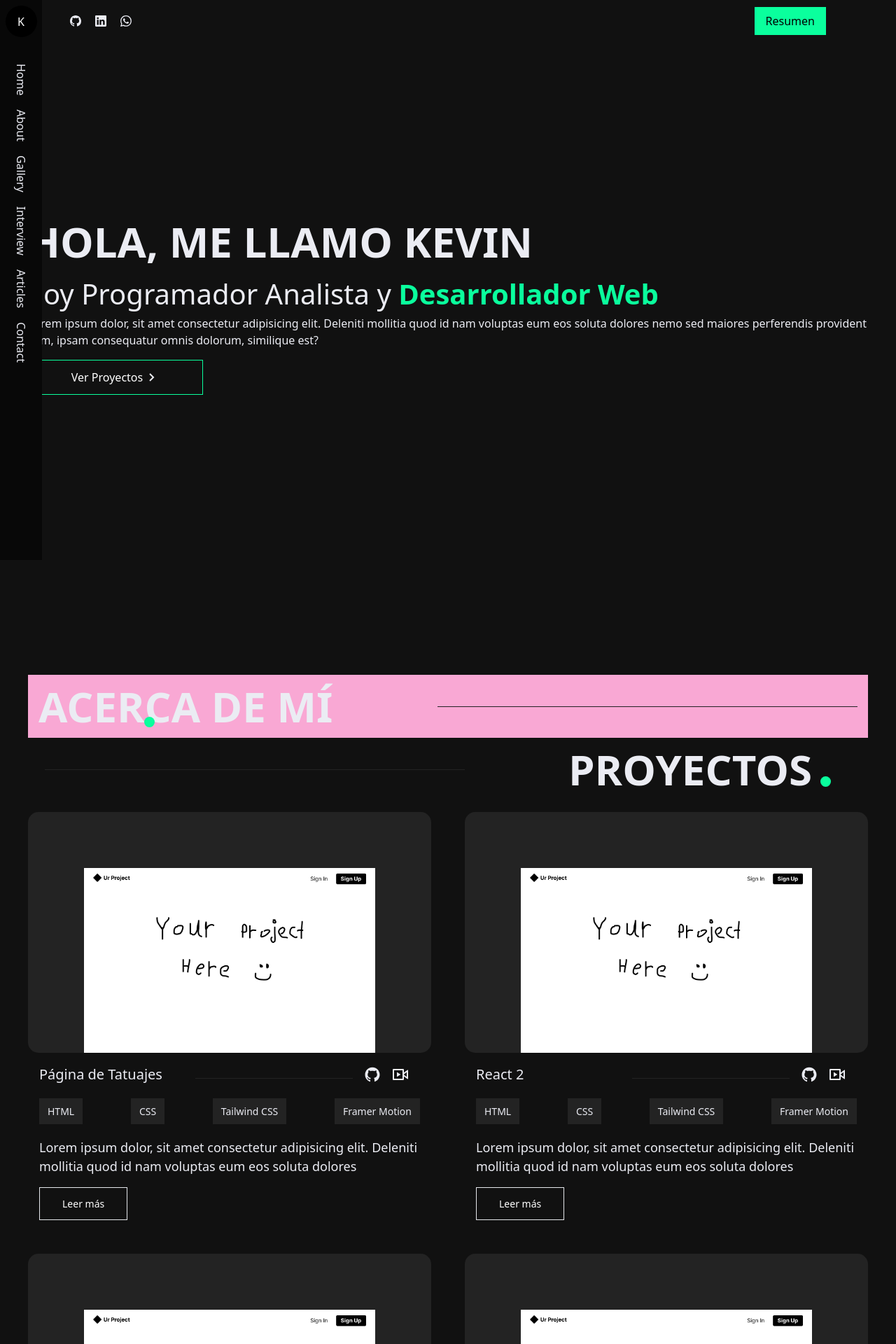
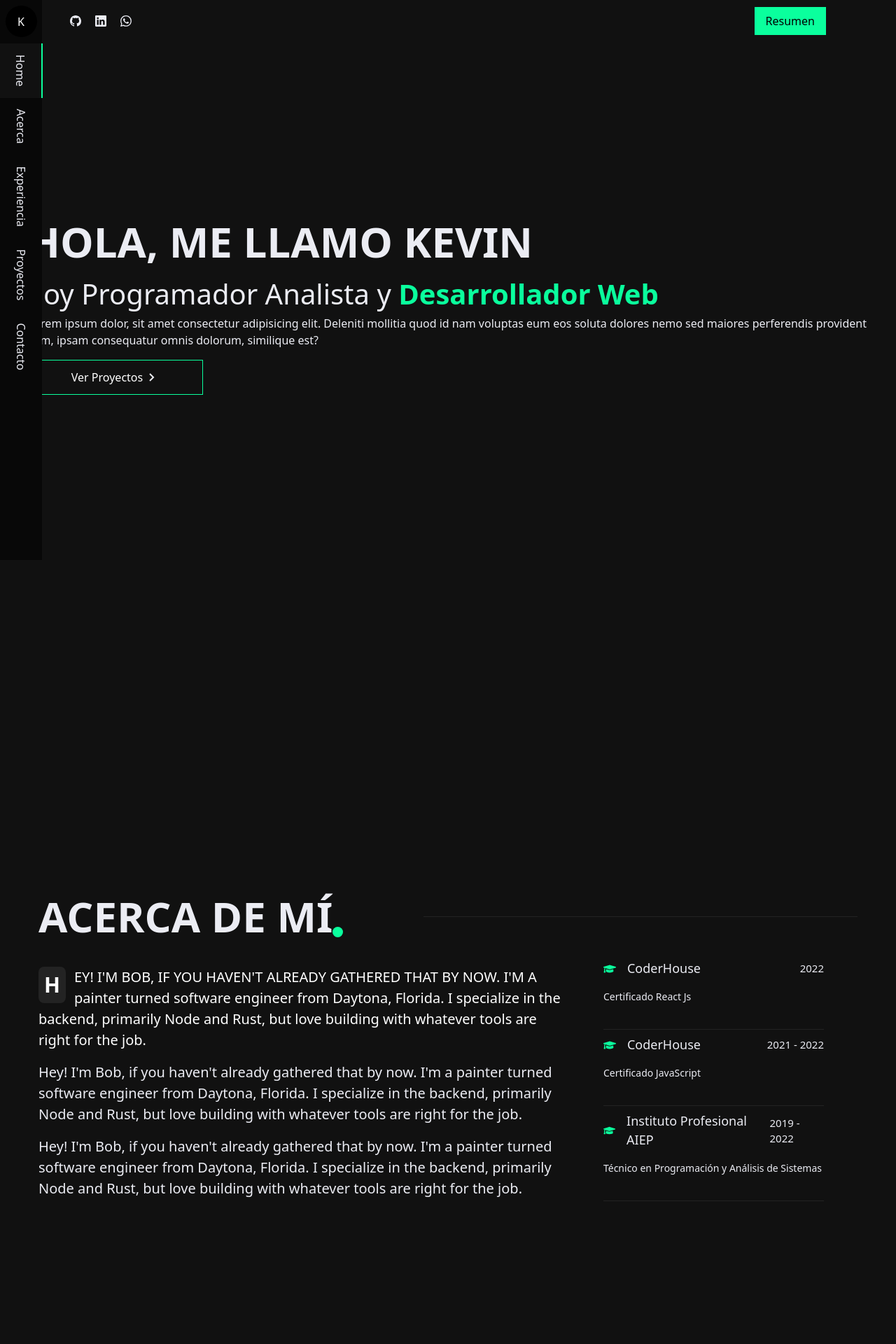
Before and after one commit to KvinPardo/portfolio-nuevo, a React (Vite) app: page / in a window 1280 px wide. Shown: the top 1920 px of the page at 70% size. Built offline with nearby package versions, Linux system fonts and the light colour scheme.

Commit message:
navmobile arreglo en curso

```diff
--- a/src/App.jsx
+++ b/src/App.jsx
@@ -14,15 +14,14 @@ const App = () => {
         <Sidebar />
       </div>
 
-      <div className="">
-        <Header />
-      </div>
+      <Header />
 
       <div className="container mx-auto lg:px-0 px-8">
         <Hero />
         <About />
+        <Experience />
         <Project />
-        <Experience />
+
         <Contact />
       </div>
     </div>
--- a/src/components/About.jsx
+++ b/src/components/About.jsx
@@ -7,23 +7,63 @@ import { fadeIn } from "../variants";
 
 const About = () => {
   // destructure about
-  const { text1, text2, text3 } = aboutData;
+  // console.log(aboutData);
 
   return (
-    <section className="bg-pink-300">
+    <section className="lg:py-[300px] xl:pb-[160px] flex justify-center items-center h-full w-full" id="about">
       <div className="container mx-auto">
         <div className="flex items-center relative justify-between">
-          <h3 className="lg:text-[60px] text-[20px] text-nav uppercase font-extrabold relative">
+          <h3 className="lg:text-[60px] text-[19px] text-nav uppercase font-extrabold">
             Acerca de mí
-            <span className="bg-terciary absolute lg:w-[15px] lg:h-[15px] w-[8px] h-[8px] rounded-full lg:top-[60px] top-5 lg:left-[36%] left-[52%]"></span>
+            <span className="bg-terciary absolute lg:w-[15px] lg:h-[15px] w-[8px] h-[8px] rounded-full lg:top-[60px] top-5"></span>
           </h3>
-          <div className="h-[1px] bg-capitalice lg:w-[600px] w-[100px] text-right ml-6" />
+          <div className="h-[1px] bg-capitalice lg:w-[620px] w-[120px]" />
         </div>
 
-        <div className="flex flex-col lg:flex-row gap-y-4">
-          <p>{text1}</p>
-          <p>{text2}</p>
-          <p>{text3}</p>
+        <div className="flex justify-center items-center h-full w-full flex-col lg:flex-row">
+          {aboutData.map((about, index) => {
+            const { text1, text2, text3 } = about;
+
+            return (
+              <div key={index} className="flex flex-col lg:flex-row">
+                <div className="flex-col justify-center items-center w-full h-full">
+                  <p className="font-light text-[15px] lg:text-[20px] my-4 text-white first-letter:bg-capitalice first-letter:rounded-lg first-line:uppercase  first-letter:text-3xl first-letter:p-2 first-letter:font-bold first-letter:text-white first-letter:mr-3 first-letter:float-left">
+                    {text1}
+                  </p>
+                  <p className="font-light text-[15px] lg:text-[20px] my-4 text-nav">
+                    {text2}
+                  </p>
+                  <p className="font-light text-[15px] lg:text-[20px] my-4 text-nav">
+                    {text3}
+                  </p>
+                </div>
+              </div>
+            );
+          })}
+
+          <div className=" my-4 lg:px-12 w-full">
+            {education.map((edu, index) => {
+              const { name, year, title } = edu;
+              return (
+                <div
+                  key={index}
+                  className="flex flex-col h-full justify-start px-0 lg:gap-y-4 w-full"
+                >
+                  <div className="flex justify-between items-center w-full gap-y-12">
+                    <h3 className="text-nav flex items-center gap-x-4 text-[14px] lg:text-[18px]">
+                      <FaGraduationCap className="text-terciary" />
+                      {name}
+                    </h3>
+                    <p className="text-nav text-[15px]">{year}</p>
+                  </div>
+                  <div className="flex justify-between items-center">
+                    <h3 className="text-nav text-[14px]">{title}</h3>
+                  </div>
+                  <div className="h-[1px] bg-capitalice w-full my-2 mt-5" />
+                </div>
+              );
+            })}
+          </div>
         </div>
       </div>
     </section>
--- a/src/components/Contact.jsx
+++ b/src/components/Contact.jsx
@@ -2,7 +2,7 @@ import { AiOutlineMail, AiOutlineWhatsApp } from "react-icons/ai";
 
 const Contact = () => {
   return (
-    <section id="contact" className="section">
+    <section id="contact" className="lg:py-[100px] xl:pb-[300px] ">
       <div className="flex flex-col justify-center items-center py-20">
         <h3 className="lg:text-[70px] text-[40px] font-extrabold text-nav uppercase relative">
           Contact{" "}
--- a/src/components/Experience.jsx
+++ b/src/components/Experience.jsx
@@ -3,13 +3,13 @@ import { experienceFusion, experienceMuni } from "../data";
 
 const Experience = () => {
   return (
-    <section id="experience" className="lg:my-32">
+    <section id="experience" className="lg:py-[200px] xl:pb-[160px]">
       <div className="flex items-center justify-between " id="">
-        <h3 className="lg:text-[60px] text-[25px] text-nav uppercase font-extrabold relative">
+        <div className="h-[1px] bg-capitalice lg:w-[620px] w-[120px]" />
+        <h3 className="lg:text-[60px] text-[25px] text-nav uppercase font-extrabold relative pr-8">
           Experience
           <span className="bg-terciary absolute lg:w-[15px] lg:h-[15px] w-[8px] h-[8px] rounded-full lg:top-[60px] top-6 lg:left-[370px] left-[155px]"></span>
         </h3>
-        <div className="h-[1px] bg-capitalice lg:w-[600px] w-[120px]" />
       </div>
       <div className="py-8">
         {experienceFusion.map((exp) => {
--- a/src/components/NavMobile.jsx
+++ b/src/components/NavMobile.jsx
@@ -1,5 +1,6 @@
 import React from "react";
 import { navData } from "../data";
+import { Link } from "react-scroll";
 
 const NavMobile = () => {
   const { items } = navData;
@@ -7,18 +8,61 @@ const NavMobile = () => {
   return (
     <nav className="w-full h-full flex flex-col justify-evenly overflow-hidden">
       <ul className="flex flex-col justify-center items-center gap-y-6 py-6 mb-8">
-        {items.map((item, index) => {
-          return (
-            <li key={index}>
-              <a
-                href={item.href}
-                className="text-2xl font-thin uppercase text-nav hover:text-terciary transition duration-300"
-              >
-                {item.name}
-              </a>
-            </li>
-          );
-        })}
+        <li>
+          <Link
+            to="home"
+            smooth={true}
+            offset={0}
+            duration={500}
+            className="text-2xl font-thin uppercase text-nav hover:text-terciary transition duration-300"
+          >
+            Home
+          </Link>
+        </li>
+        <li>
+          <Link
+            to="about"
+            smooth={true}
+            offset={0}
+            duration={500}
+            className="text-2xl font-thin uppercase text-nav hover:text-terciary transition duration-300"
+          >
+            Acerca de mí
+          </Link>
+        </li>
+        <li>
+          <Link
+            to="experience"
+            smooth={true}
+            offset={50}
+            duration={500}
+            className="text-2xl font-thin uppercase text-nav hover:text-terciary transition duration-300"
+          >
+            Experiencia
+          </Link>
+        </li>
+        <li>
+          <Link
+            to="projects"
+            smooth={true}
+            offset={50}
+            duration={500}
+            className="text-2xl font-thin uppercase text-nav hover:text-terciary transition duration-300"
+          >
+            Proyectos
+          </Link>
+        </li>
+        <li>
+          <Link
+            to="contact"
+            smooth={true}
+            offset={50}
+            duration={500}
+            className="text-2xl font-thin uppercase text-nav hover:text-terciary transition duration-300"
+          >
+            Contacto
+          </Link>
+        </li>
       </ul>
       <div></div>
     </nav>
--- a/src/components/Project.jsx
+++ b/src/components/Project.jsx
@@ -5,13 +5,13 @@ import { RiLiveLine } from "react-icons/ri";
 
 const Project = () => {
   return (
-    <section id="projects" className="pb-28 lg:pb-0">
-      <div className="flex items-center relative justify-between ">
-        <div className="h-[1px] bg-capitalice lg:w-[600px] w-[100px] ml-6" />
+    <section id="projects" className="lg:py-[10px] xl:pb-[120px]">
+      <div className="flex items-center relative justify-between mt-52">
         <h3 className="lg:text-[60px] text-[25px] text-nav uppercase font-extrabold lg:mr-20 mr-5 relative">
           Proyectos
           <span className="bg-terciary absolute lg:w-[15px] lg:h-[15px] w-[8px] h-[8px] rounded-full lg:top-[55px] top-6 lg:left-[360px] left-[150px]"></span>
         </h3>
+        <div className="h-[1px] bg-capitalice lg:w-[600px] w-[100px] ml-6" />
       </div>
       <div className="grid lg:grid-cols-2 grid-cols-1 sm:grid-cols-2 w-full h-full gap-x-12 lg:gap-y-8 pt-4 gap-y-10">
         {projectsData.map((project, index) => {
@@ -41,7 +41,7 @@ const Project = () => {
                   </div>
                   <div className="flex">
                     {tags.map((tag, index) => {
-                      console.log(tags);
+                      // console.log(tags);
                       const { firstTag, secondTag, thirdTag, fourthTag } = tag;
                       return (
                         <ul
@@ -66,7 +66,9 @@ const Project = () => {
                   </div>
                   <div className="">
                     <p className="lg:text-[18px] text-nav">{description}</p>
-                    <button className="btn-lg mt-4 border hover:border-terciary hover:bg-terciary hover:text-capitalice transition-all duration-300 text-[14px]">Leer más</button>
+                    <button className="btn-lg mt-4 border hover:border-terciary hover:bg-terciary hover:text-capitalice transition-all duration-300 text-[14px]">
+                      Leer más
+                    </button>
                   </div>
                 </div>
               </div>
--- a/src/components/Sidebar.jsx
+++ b/src/components/Sidebar.jsx
@@ -1,5 +1,6 @@
 import React, { useState } from "react";
 import { navData } from "../data";
+import { Link } from "react-scroll";
 
 const Sidebar = () => {
   const { items } = navData;
@@ -13,16 +14,21 @@ const Sidebar = () => {
       </div>
 
       <nav className="h-full">
-        <ul className="flex my-12 rotate-90 items-center gap-x-5">
+        <ul className="flex rotate-90 items-center">
           {items.map((item, index) => {
             return (
               <li key={index}>
-                <a
-                  href={item.href}
-                  className="text-nav cursor-pointer w-full flex justify-center items-center"
+                <Link
+                  to={item.to}
+                  name={item.name}
+                  spy={true}
+                  smooth={true}
+                  offset={0}
+                  duration={1000}
+                  className="text-nav cursor-pointer w-full px-4 flex justify-center items-center hover:text-terciary transition duration-300 py-[18px] h-full hover:bg-capitalice hover:border-t-2 hover:border-terciary"
                 >
                   {item.name}
-                </a>
+                </Link>
               </li>
             );
           })}
--- a/src/data.js
+++ b/src/data.js
@@ -1,11 +1,10 @@
 const navData = {
   items: [
-    { href: "/", name: "Home" },
-    { href: "/", name: "About" },
-    { href: "/", name: "Gallery" },
-    { href: "/", name: "Interview" },
-    { href: "/", name: "Articles" },
-    { href: "/", name: "Contact" },
+    { to: "home", name: "Home" },
+    { to: "about", name: "Acerca" },
+    { to: "experience", name: "Experiencia" },
+    { to: "projects", name: "Proyectos" },
+    { to: "contact", name: "Contacto" },
   ],
 };
 
```
Also changed, not shown: src/components/Header.jsx (+10 -5 lines).
